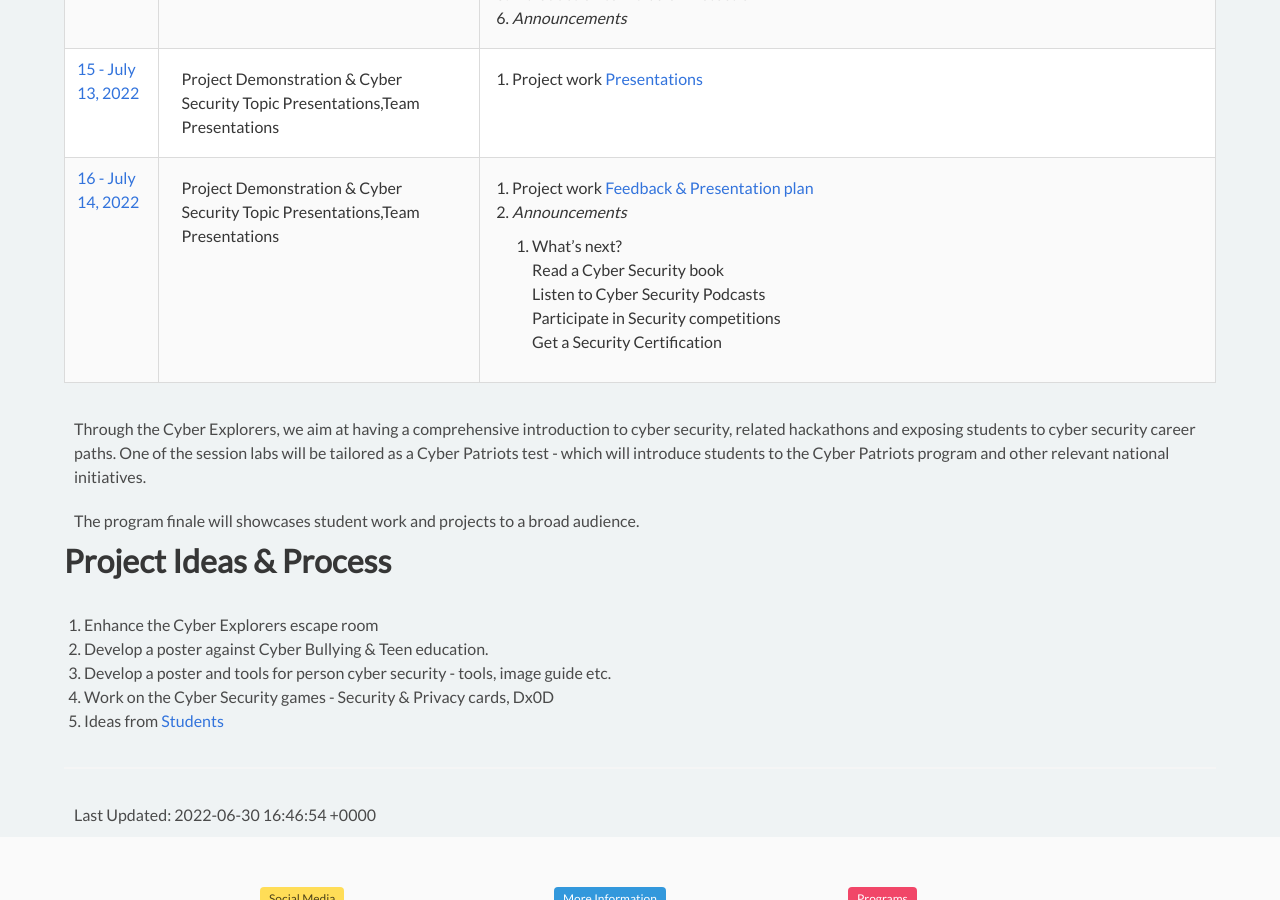
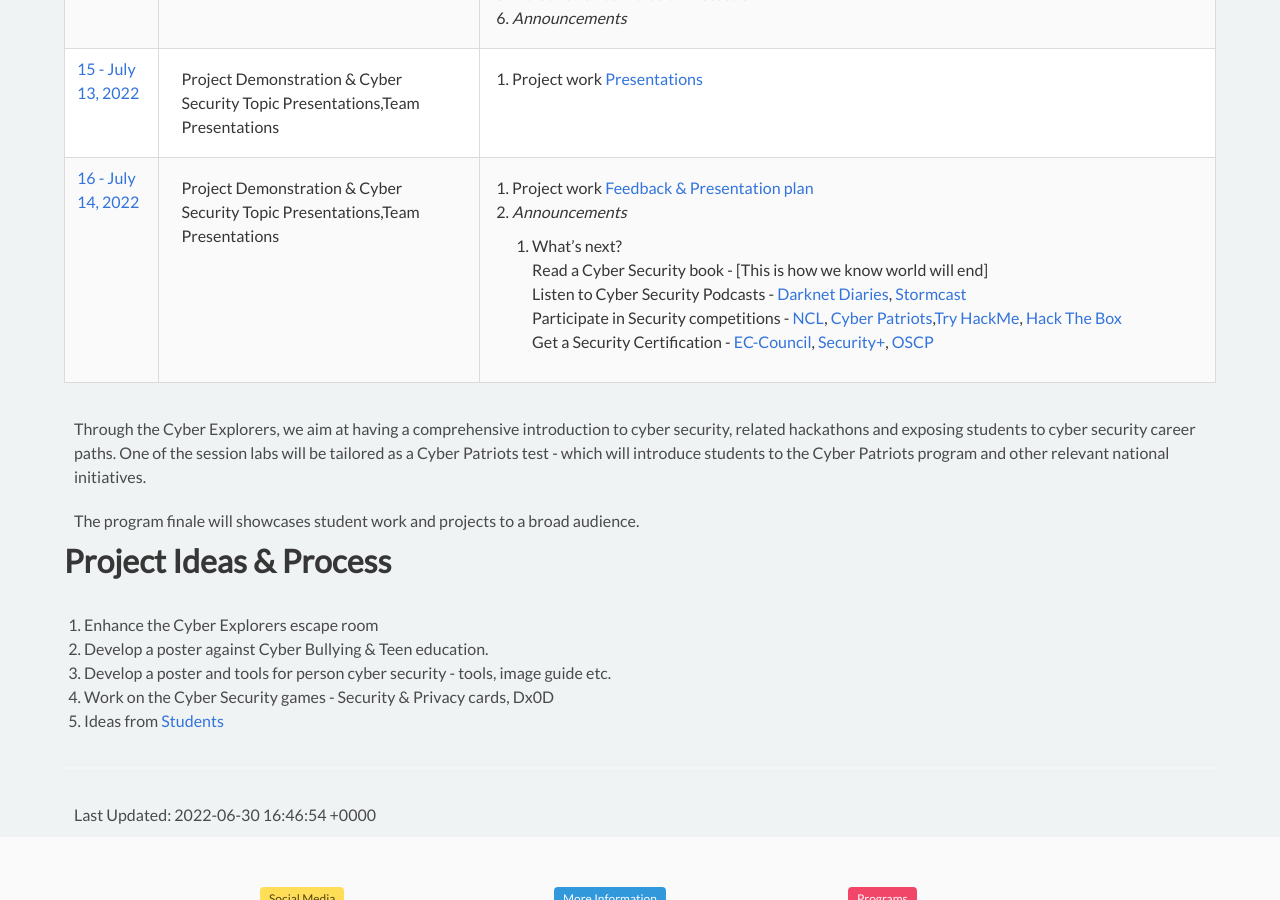
Before and after one commit to cyberdefendersprogram/www-homepage, a Jekyll site: the page built from pages/programs/cyberexplorers-ncat.md, in a window 1280 px wide and 900 px high, scrolled down 3197 px. Built offline with Jekyll 4.4.1, drawn with Linux system fonts in a browser that asks for light colours; nearby versions of some CDN libraries.

Commit message:
Update cyber-explorers-ncat.yml

```diff
--- a/_data/cyber-explorers-ncat.yml
+++ b/_data/cyber-explorers-ncat.yml
@@ -120,7 +120,7 @@
     1. Project work [Feedback & Presentation plan]()
     3. *Announcements*
         1. What's next?
-          - Read a Cyber Security book
-          - Listen to Cyber Security Podcasts
-          - Participate in Security competitions
-          - Get a Security Certification
+          - Read a Cyber Security book - [This is how we know world will end]
+          - Listen to Cyber Security Podcasts - [Darknet Diaries](), [Stormcast]()
+          - Participate in Security competitions - [NCL](), [Cyber Patriots](),[Try HackMe](), [Hack The Box]()
+          - Get a Security Certification - [EC-Council](), [Security+](), [OSCP]()
```
